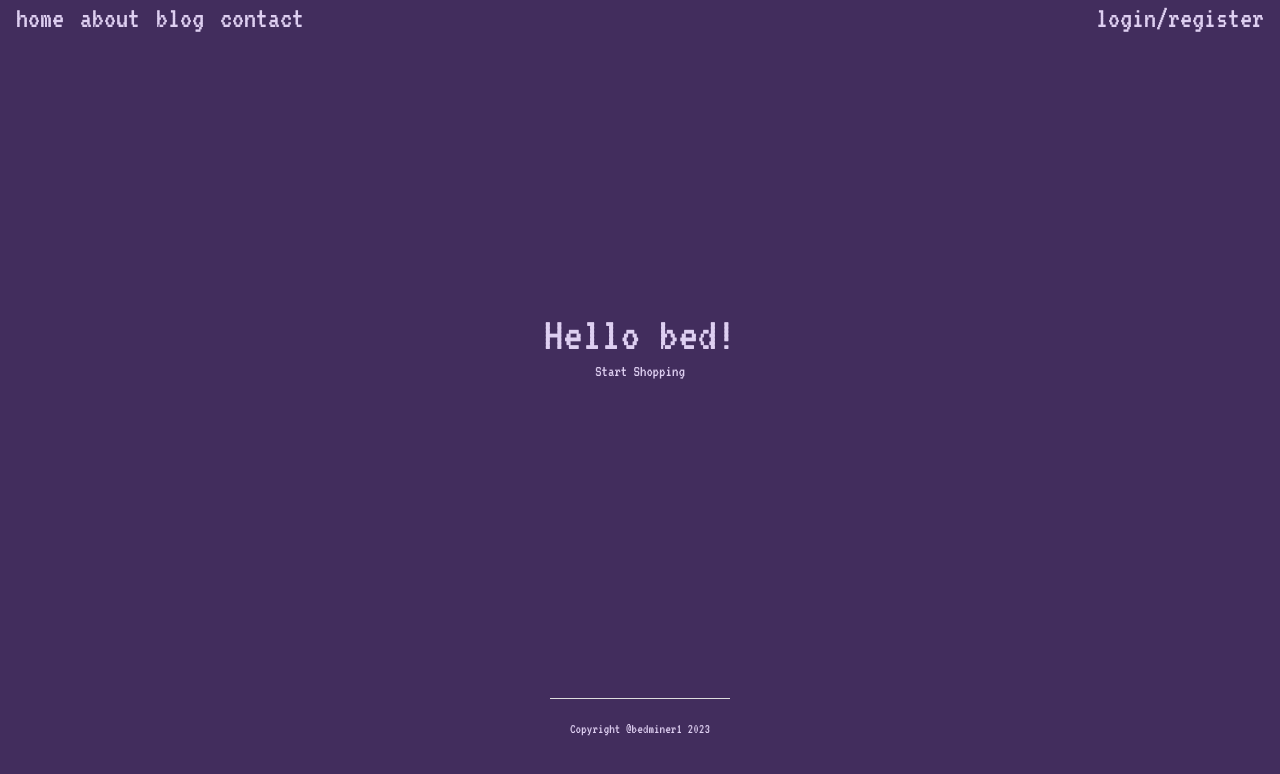
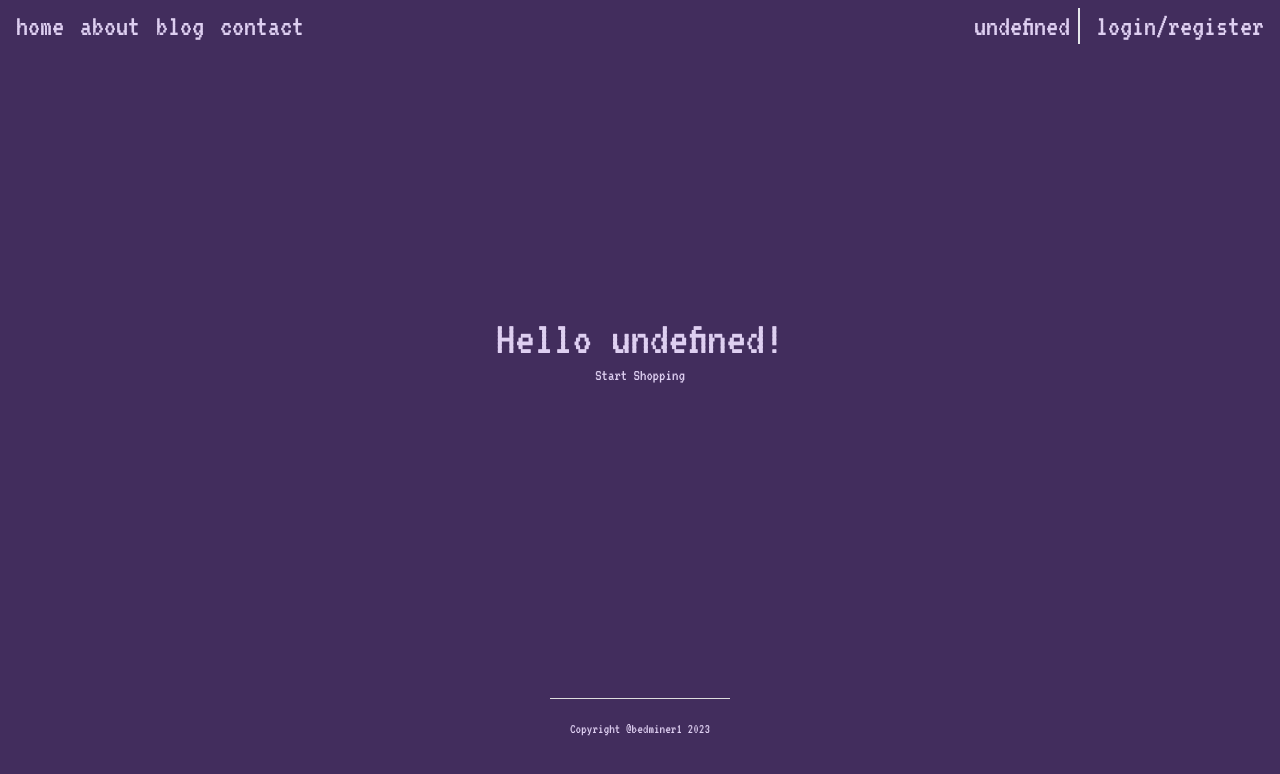
Before and after one commit to bedminer1/SVK_HOSTING_PT, a SvelteKit app in the folder my_app/: page / in a window 1280 px wide. Shown: the top 774 px of the page. Built offline with nearby package versions, Linux system fonts and the light colour scheme; no server answers.

Commit message:
used cookies to customize the user display

```diff
--- a/my_app/src/routes/+layout.js
+++ /dev/null
@@ -1,7 +0,0 @@
-export const load = () => {
-    return {
-        username: "bed"
-    }
-}
-
-//I think prop drilling only works with layout.js files
--- /dev/null
+++ b/my_app/src/routes/+layout.server.js
@@ -0,0 +1,7 @@
+export const load = (async ({ cookies }) => {
+  const user = await cookies.get("username")
+
+  return {
+    user
+  };
+})
--- a/my_app/src/routes/+layout.svelte
+++ b/my_app/src/routes/+layout.svelte
@@ -3,6 +3,9 @@
 	import '$lib/global.css'
 	import Footer from '../lib/Footer.svelte';
 	import { page } from '$app/stores'
+
+	export let data
+	const { user } = data
 </script>
 
 <svelte:head>
@@ -10,7 +13,7 @@
 </svelte:head>
 
 <div class="flex flex-col items-center justify-center h-screen text-center">
-	<nav class="flex justify-between w-screen gap-8 px-4 text-3xl">
+	<nav class="flex justify-between w-screen gap-8 px-4 pt-2 text-3xl">
 		<div class="flex gap-4">
 			<a href="/">home</a>
 			<a href="/about">about</a>
@@ -18,6 +21,7 @@
 			<a href="/contact">contact</a>
 		</div>
 		<div class="flex gap-4">
+			<p class="px-2 border-r-2">{user}</p>
 			<a href="/login">login/register</a>
 		</div>
 	</nav>
--- /dev/null
+++ b/my_app/src/routes/+page.server.js
@@ -0,0 +1,8 @@
+export const load = (async ({ cookies }) => {
+    const user = await cookies.get("username");
+    console.log(user);
+
+    return {
+      user
+    };
+  })
--- a/my_app/src/routes/+page.svelte
+++ b/my_app/src/routes/+page.svelte
@@ -3,7 +3,7 @@
 	import { goto } from '$app/navigation'
 
 	export let data
-	const { username } = data
+	const { user, username } = data
 
 	const handleClick = () => {
 		goto('/products')
@@ -11,6 +11,6 @@
 </script>
 
 <div class="flex flex-col items-center justify-center w-full h-full">
-	<h2 class="text-5xl text-center">Hello {username}!</h2>
+	<h2 class="text-5xl text-center">Hello {user}!</h2>
 	<button on:click={handleClick}>Start Shopping</button>
 </div>
--- a/my_app/src/routes/products/+page.js
+++ b/my_app/src/routes/products/+page.js
@@ -1,10 +1,10 @@
 export const load = async ({ parent }) => {
   const parentData = await parent();
-  const { username } = parentData;
+  const { user } = parentData;
   const title = "Featured Products";
   //   console.log(username);
   return {
-    username,
+    user,
     title,
   };
 };
--- a/my_app/src/routes/products/+page.svelte
+++ b/my_app/src/routes/products/+page.svelte
@@ -1,11 +1,11 @@
 <script>
     export let data
-    const { username,title } = data
+    const { user,title } = data
 
 </script>
 
 <div class="flex flex-col justify-center h-full text-2xl">
-    <h1 class="text-3xl">{title} for {username}</h1>
+    <h1 class="text-3xl">{title} for {user}</h1>
     <div>
         <p><a href="/products/1">Product 1</a></p>
     </div>
```
